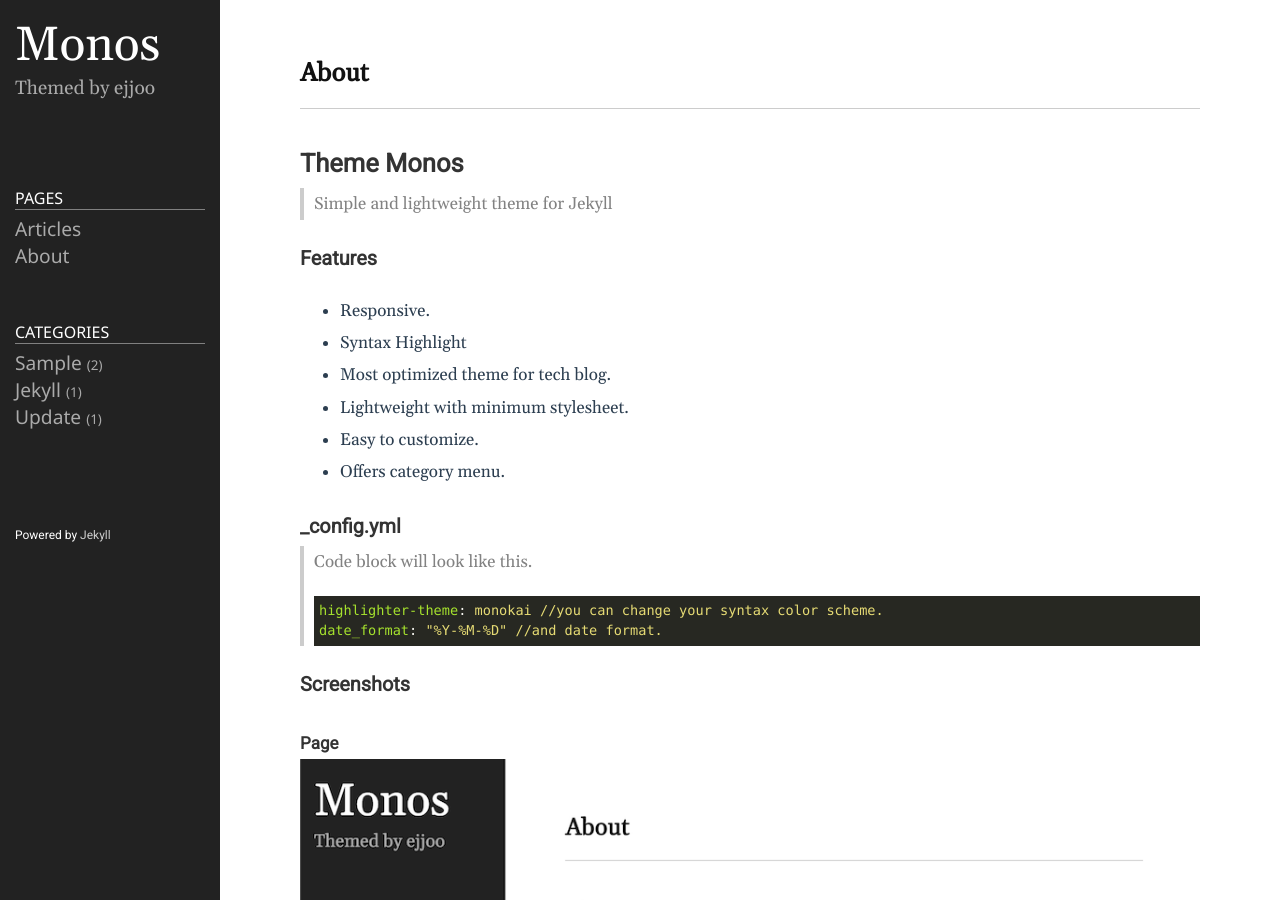
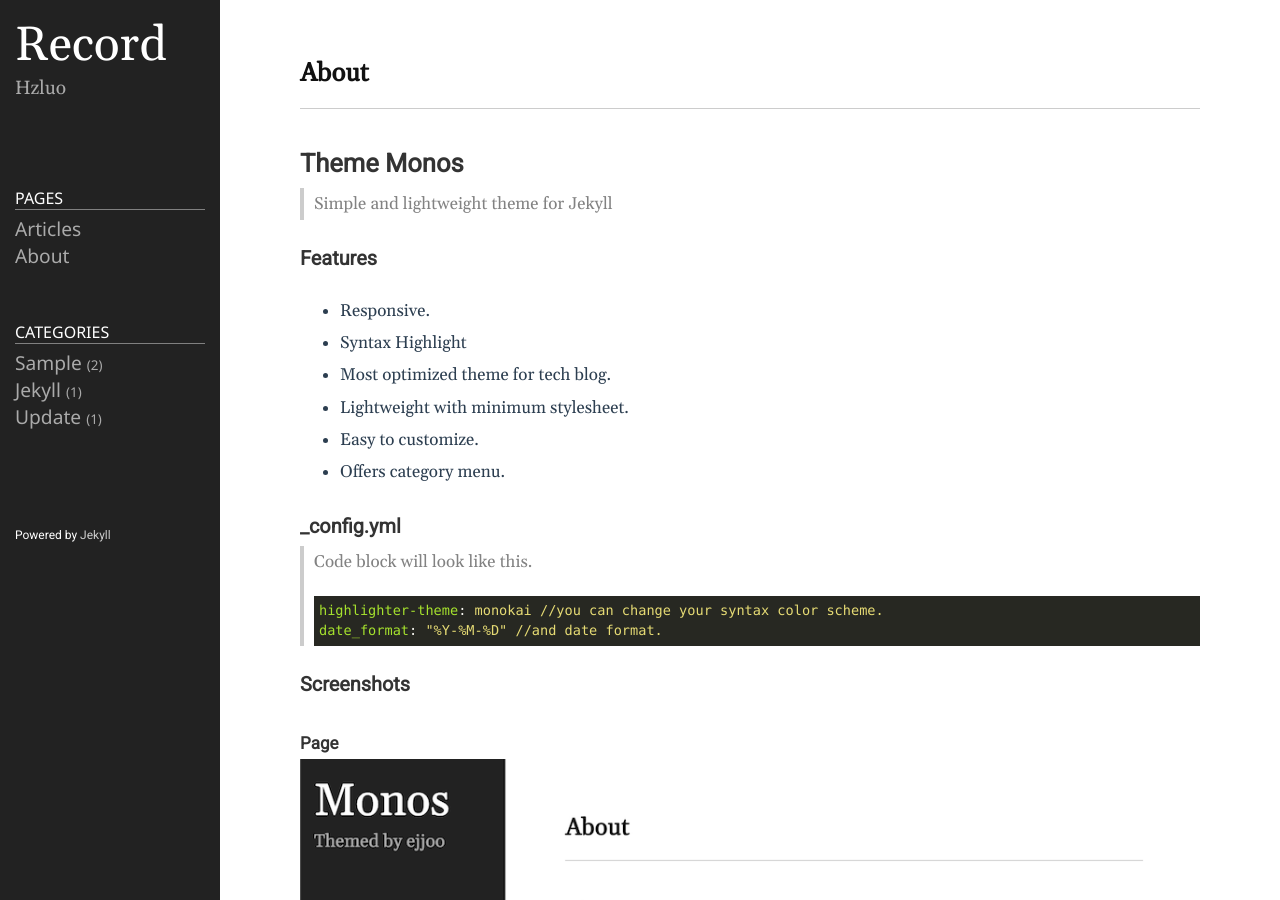
Before and after one commit to hizolaw/hizolaw.github.io, a Jekyll site: the page built from README.md, in a window 1280 px wide and 900 px high. Built offline with Jekyll 4.4.1, drawn with Linux system fonts in a browser that asks for light colours.

Commit message:
change name

```diff
--- a/_config.yml
+++ b/_config.yml
@@ -18,13 +18,13 @@
 # You can create any custom variable you would like, and they will be accessible
 # in the templates via {{ site.myvariable }}.
 
-title: Monos
-email: ejjoo7994@gmail.com
+title: Record
+email: hizo.law@gmail.com
 description: >- # this means to ignore newlines until "baseurl:"
-  Themed by ejjoo
+  Hzluo
 # baseurl: "/" # the subpath of your site, e.g. /blog
 # url: "http://ejjoo.github.io" # the base hostname & protocol for your site, e.g. http://example.com
-github_username: ejjoo
+github_username: hizolaw
 highlighter: rouge
 svg:
   optimize: true
```
